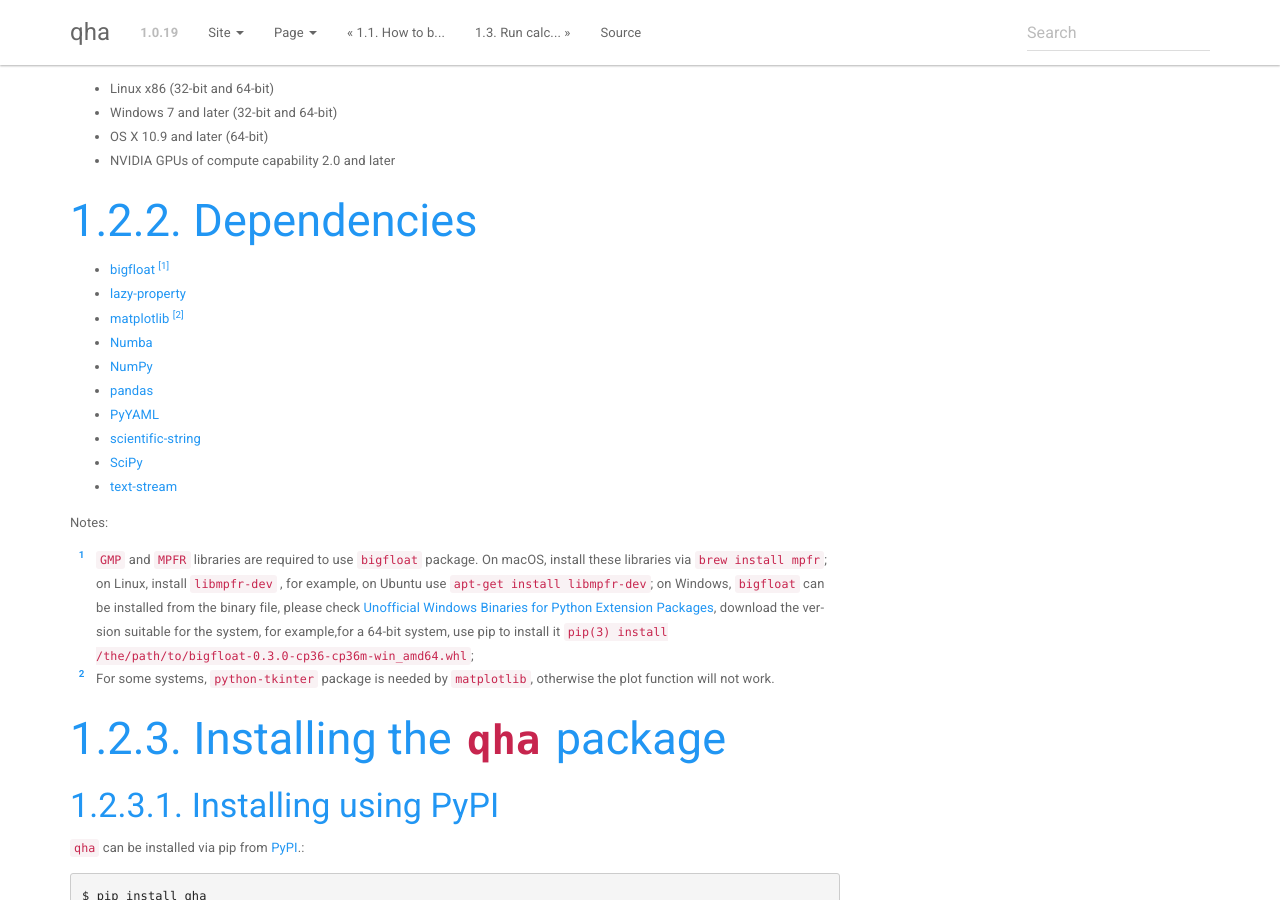
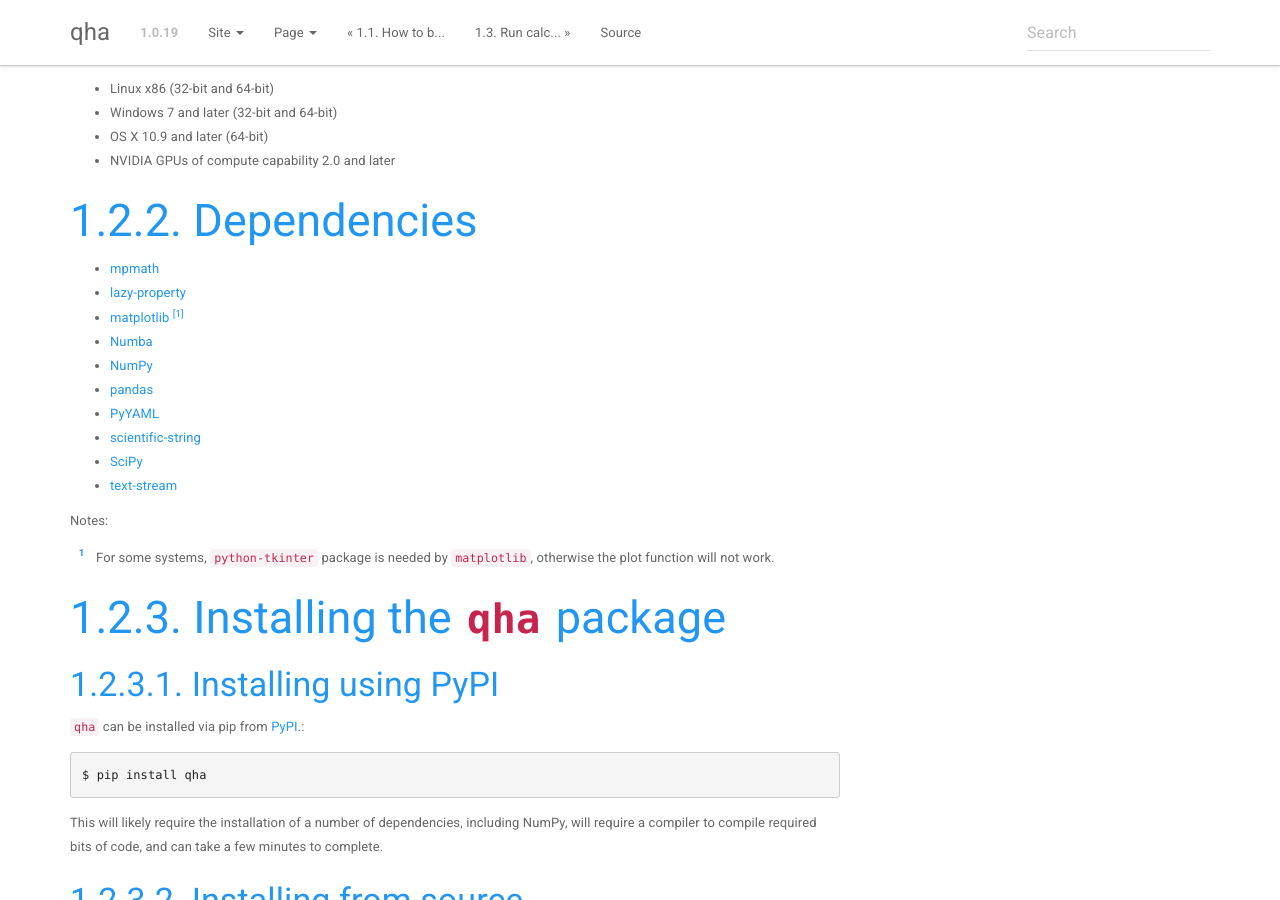
Before and after one commit to MineralsCloud/qha, a Sphinx documentation site: the page built from docs/source/tutorials/installing.rst, in a window 1280 px wide and 900 px high, scrolled down 472 px. Built offline with Sphinx 7.4.7, drawn with Linux system fonts in a browser that asks for light colours.

Commit message:
Replace `bigfloat` with `mpmath` in docs

```diff
--- a/docs/source/tutorials/installing.rst
+++ b/docs/source/tutorials/installing.rst
@@ -22,7 +22,7 @@ Our supported platforms are:
 
 Dependencies
 ------------
-- `bigfloat <https://pypi.python.org/pypi/bigfloat>`_ [#b]_
+- `mpmath <https://mpmath.org>`_
 - `lazy-property <https://github.com/jackmaney/lazy-property>`_
 - `matplotlib <https://matplotlib.org>`_ [#m]_
 - `Numba <http://numba.pydata.org>`_
@@ -34,14 +34,6 @@ Dependencies
 - `text-stream <https://github.com/singularitti/text-stream>`_
 
 Notes:
-
-.. [#b] ``GMP`` and ``MPFR`` libraries are required to use ``bigfloat`` package. On macOS,
-    install these libraries via ``brew install mpfr``; on Linux, install ``libmpfr-dev`` ,
-    for example, on Ubuntu use ``apt-get install libmpfr-dev``;
-    on Windows, ``bigfloat`` can be installed from the binary file, please check
-    `Unofficial Windows Binaries for Python Extension Packages <https://www.lfd.uci.edu/~gohlke/pythonlibs/>`_,
-    download the version suitable for the system, for example,for a 64-bit system,
-    use pip to install it ``pip(3) install /the/path/to/bigfloat‑0.3.0‑cp36‑cp36m‑win_amd64.whl``;
 
 .. [#m] For some systems, ``python-tkinter`` package is needed by ``matplotlib``, otherwise the plot function will not work.
 
```
Also changed, not shown: README.md (+1 -8 lines).
